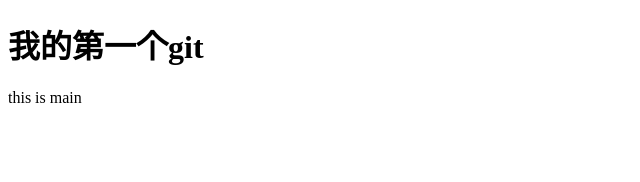
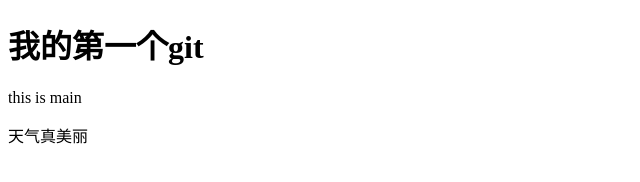
Before and after one commit to xysaifeng/xz, a plain HTML site: page index.html in a window 1280 px wide. Shown: the whole page, without its empty margins (0-640 px from the left). Drawn offline with Linux system fonts and the light colour scheme.

Commit message:
Update index.html add weather

```diff
--- a/index.html
+++ b/index.html
@@ -8,5 +8,6 @@
 		<div>
 			this is main
 		</div>
+		<p>天气真美丽</p>
 	</body>
 </html>
```
